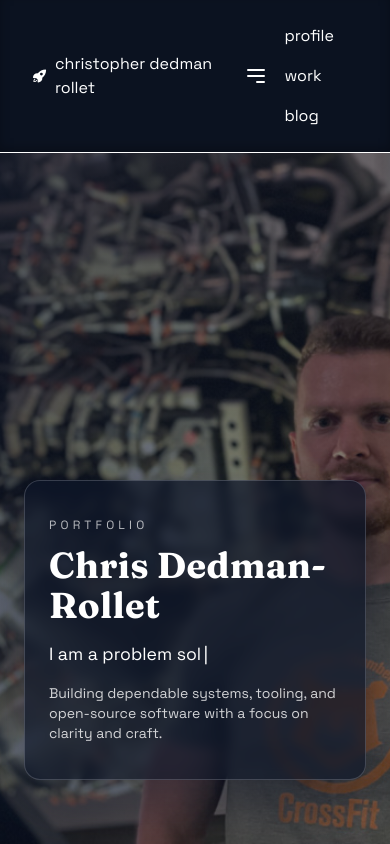
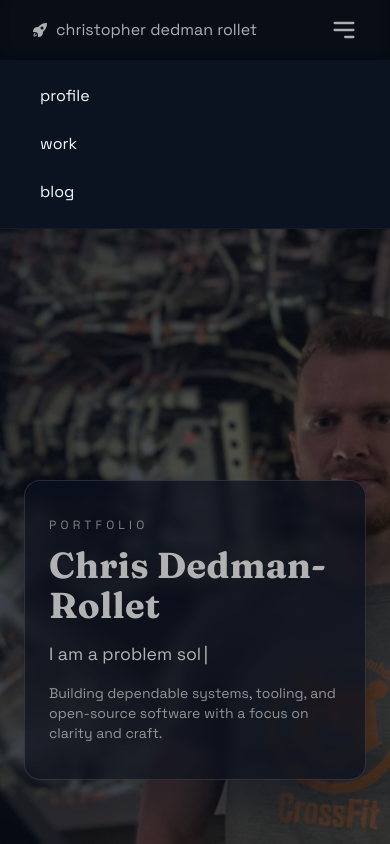
Before and after one commit to chrisdedman/website, a Next.js app: page / in a window 390 px wide. Both pictures are taken after a click on the button "Open main menu". Shown: the top 844 px of the page. Built offline with nearby package versions, Linux system fonts and the light colour scheme.

Commit message:
updated dropdown for mobile

```diff
--- a/src/components/navigation.tsx
+++ b/src/components/navigation.tsx
@@ -2,6 +2,7 @@
 
 import React, { useState, useEffect } from 'react';
 import Link from 'next/link';
+import { usePathname } from 'next/navigation';
 import { RocketLaunchIcon } from '@heroicons/react/24/solid';
 
 interface NavItemProps {
@@ -12,14 +13,14 @@ interface NavItemProps {
 const NavItem: React.FC<NavItemProps> = ({ to, children }) => {
   if (to.startsWith('/')) {
     return (
-      <Link href={to} className="block px-4 py-2 rounded-md hover:bg-gray-800 transition-colors duration-300">
+      <Link href={to} className="block px-4 py-2 rounded-md transition-colors duration-300 hover:bg-[color:var(--nav-tab-hover-background-color)]">
         {children}
       </Link>
     );
   }
 
   return (
-    <a href={to} className="block px-4 py-2 rounded-md hover:bg-gray-800 transition-colors duration-300">
+    <a href={to} className="block px-4 py-2 rounded-md transition-colors duration-300 hover:bg-[color:var(--nav-tab-hover-background-color)]">
       {children}
     </a>
   );
@@ -28,6 +29,7 @@ const NavItem: React.FC<NavItemProps> = ({ to, children }) => {
 export default function Menu() {
   const [isOpen, setIsOpen]     = useState(false);
   const [scrolled, setScrolled] = useState(false);
+  const pathname = usePathname();
 
   const toggleMenu = () => {
     setIsOpen(!isOpen);
@@ -47,8 +49,23 @@ export default function Menu() {
     };
   }, [scrolled]);
 
+  useEffect(() => {
+    if (!isOpen) {
+      return;
+    }
+
+    document.body.style.overflow = 'hidden';
+    return () => {
+      document.body.style.overflow = '';
+    };
+  }, [isOpen]);
+
+  useEffect(() => {
+    setIsOpen(false);
+  }, [pathname]);
+
   return (
-    <nav className={`fixed w-full z-20 top-0 start-0 border-b bg-black text-white shadow-lg ${scrolled ? 'bg-opacity-90' : ''}`}>
+    <nav className={`fixed w-full z-20 top-0 start-0 border-b text-[color:var(--nav-selected-foreground-color)] bg-[color:var(--nav-background-color)] shadow-lg ${scrolled ? 'bg-opacity-90' : ''}`}>
       <div className="max-w-screen-xl flex justify-between items-center mx-auto py-4 px-8">
 
         <Link href="/" className="flex items-center space-x-2">
@@ -64,18 +81,29 @@ export default function Menu() {
           aria-expanded={isOpen}
         >
           <span className="sr-only">Open main menu</span>
-          <svg className="w-6 h-6 text-white" fill="none" stroke="currentColor" viewBox="0 0 24 24" xmlns="http://www.w3.org/2000/svg">
+          <svg className="w-7 h-7 text-[color:var(--nav-selected-foreground-color)]" fill="none" stroke="currentColor" viewBox="0 0 24 24" xmlns="http://www.w3.org/2000/svg">
             <path strokeLinecap="round" strokeLinejoin="round" strokeWidth="2" d="M4 6h16M4 12h16m-7 6h7"></path>
           </svg>
         </button>
 
-        <div className={`${isOpen ? 'block' : 'hidden'} md:flex items-center space-x-2`} id="navbar-sticky">
+        <div
+          className={`${isOpen ? 'flex' : 'hidden'} md:flex flex-col md:flex-row items-stretch md:items-center gap-2 md:space-x-2 absolute md:static top-full left-0 z-20 w-full md:w-auto bg-[color:var(--nav-background-color)] md:bg-transparent border-b md:border-0 border-[color:var(--nav-tab-hover-background-color)] px-6 py-4 md:p-0 shadow-lg md:shadow-none`}
+          id="navbar-sticky"
+        >
           <NavItem to="/profile">profile</NavItem>
           <NavItem to="/projects">work</NavItem>
           <NavItem to="https://astradedman.vercel.app/">blog</NavItem>
         </div>
 
       </div>
+      {isOpen && (
+        <button
+          type="button"
+          aria-label="Close navigation"
+          className="fixed inset-0 z-10 md:hidden bg-black/30"
+          onClick={() => setIsOpen(false)}
+        />
+      )}
     </nav>
   );
 }
```
